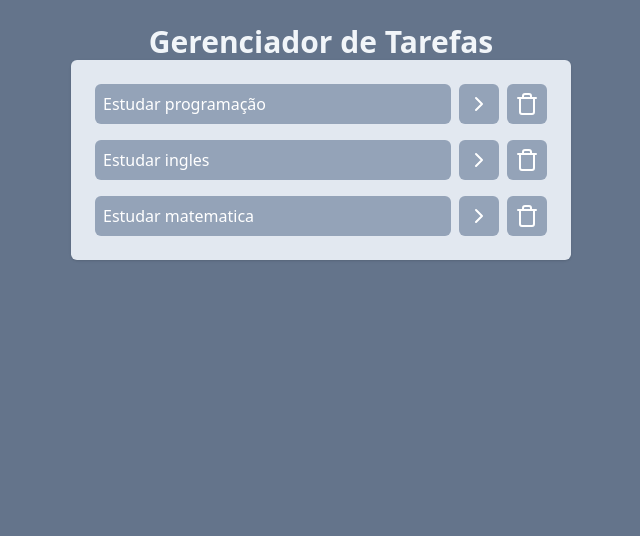
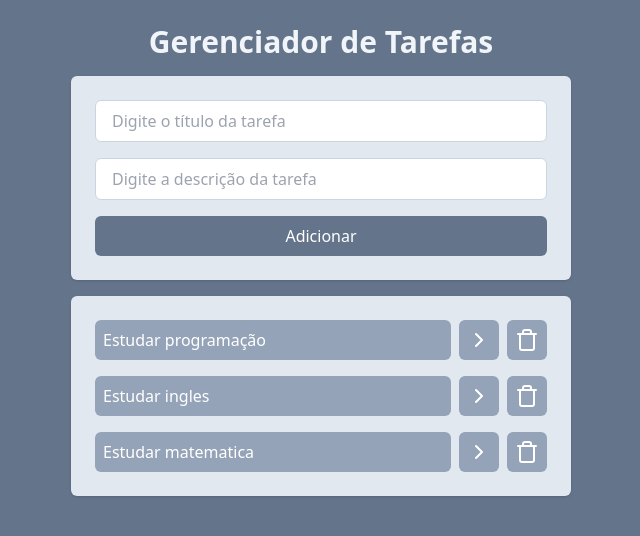
Before and after one commit to Vfy-gif/primeiro-projeto-react, a React (Vite) app: page / in a window 1280 px wide. Shown: the top 536 px of the page, without its empty margins (319-959 px from the left). Built offline with nearby package versions, Linux system fonts and the light colour scheme.

Commit message:
Implementado função de adicionar Tarefa (onAddTaskSubmit) com React

```diff
--- a/package.json
+++ b/package.json
@@ -12,7 +12,8 @@
   "dependencies": {
     "lucide-react": "^0.435.0",
     "react": "^18.3.1",
-    "react-dom": "^18.3.1"
+    "react-dom": "^18.3.1",
+    "uuid": "^10.0.0"
   },
   "devDependencies": {
     "@eslint/js": "^9.9.0",
--- a/src/App.jsx
+++ b/src/App.jsx
@@ -1,6 +1,7 @@
 import { useState } from "react";
 import AddTask from "./components/AddTask";
 import Tasks from "./components/Tasks";
+import { v4 } from "uuid";
 
 function App() {
   const [tasks, setTasks] = useState([
@@ -38,6 +39,16 @@
     setTasks(newTasks);
   }
 
+  function onAddTaskSubmit(title, description) {
+    const newTasks = {
+      id: v4(),
+      title,
+      description,
+      isCompleted: false,
+    };
+    setTasks([...tasks, newTasks]);
+  }
+
   function onDeleteTaskClick(taskId) {
     const newTasks = tasks.filter((task) => task.id != taskId);
     setTasks(newTasks);
@@ -45,10 +56,11 @@
 
   return (
     <div className="w-screen h-screen bg-slate-500 flex justify-center p-6">
-      <div className="w-[500px]">
+      <div className="w-[500px] space-y-4">
         <h1 className="text-3xl text-slate-100 font-bold text-center">
           Gerenciador de Tarefas
         </h1>
+        <AddTask onAddTaskSubmit={onAddTaskSubmit} />
         <Tasks
           tasks={tasks}
           onTaskClick={onTaskClick}
--- a/src/components/AddTask.jsx
+++ b/src/components/AddTask.jsx
@@ -1,5 +1,39 @@
-function AddTask() {
-  return <h1>AddTask</h1>;
+import { useState } from "react";
+
+function AddTask({ onAddTaskSubmit }) {
+  const [title, setTitle] = useState("");
+  const [description, setDescription] = useState("");
+  return (
+    <div className="space-y-4 p-6 bg-slate-200 rounded-md shadow flex flex-col">
+      <input
+        type="text"
+        placeholder="Digite o título da tarefa"
+        className="border border-slate-300 outline-slate-400 px-4 py-2 rounded-md"
+        value={title}
+        onChange={(event) => setTitle(event.target.value)}
+      />
+      <input
+        type="text"
+        placeholder="Digite a descrição da tarefa"
+        className="border border-slate-300 outline-slate-400 px-4 py-2 rounded-md"
+        value={description}
+        onChange={(event) => setDescription(event.target.value)}
+      />
+      <button
+        onClick={() => {
+          if (!title.trim() || !description.trim()) {
+            return alert("Preencha o título e descrição da tarefa");
+          }
+          onAddTaskSubmit(title, description);
+          setTitle("");
+          setDescription("");
+        }}
+        className="bg-slate-500 text-white px-4 py-2 rounded-md "
+      >
+        Adicionar
+      </button>
+    </div>
+  );
 }
 
 export default AddTask;
--- a/src/components/Tasks.jsx
+++ b/src/components/Tasks.jsx
@@ -1,12 +1,12 @@
 import { ChevronRightIcon, TrashIcon } from "lucide-react";
 
-function Tasks(props) {
+function Tasks({ tasks, onTaskClick, onDeleteTaskClick }) {
   return (
     <ul className="space-y-4 p-6 bg-slate-200 rounded-md shadow">
-      {props.tasks.map((task) => (
+      {tasks.map((task) => (
         <li key={task.id} className="flex gap-2">
           <button
-            onClick={() => props.onTaskClick(task.id)}
+            onClick={() => onTaskClick(task.id)}
             className={`bg-slate-400 text-left w-full text-white p-2 rounded-md ${task.isCompleted && `line-through`}`}
           >
             {task.title}
@@ -15,7 +15,7 @@
             <ChevronRightIcon />
           </button>
           <button
-            onClick={() => props.onDeleteTaskClick(task.id)}
+            onClick={() => onDeleteTaskClick(task.id)}
             className="bg-slate-400 p-2 rounded-md text-white"
           >
             <TrashIcon />
```
Also changed, not shown: 1 other file (tests, documents, lock files or other folders).
